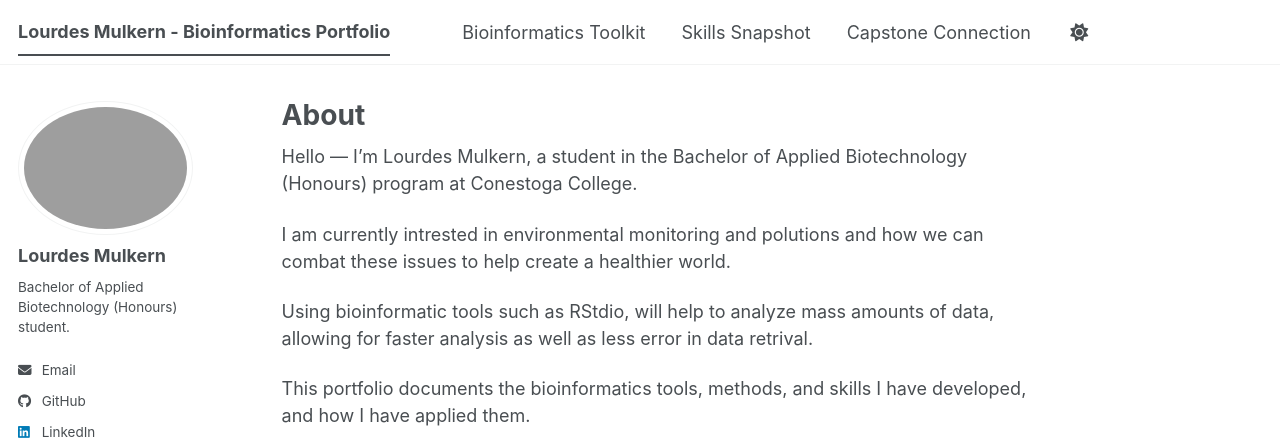
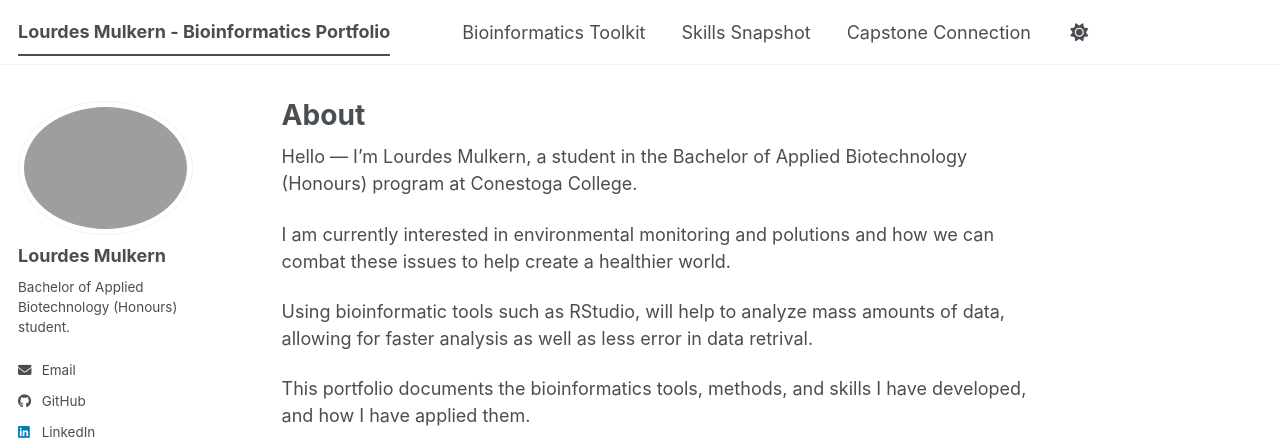
Before and after one commit to Lourdes-Mulkern/biot74000-portfolio, a Jekyll site: the page built from _pages/about.md, in a window 1280 px wide. Shown: the top 440 px of the page. Built offline with Jekyll 4.4.1, drawn with Linux system fonts in a browser that asks for light colours; a script bundle is joined from its source files by our own code; library files that are not in the unit come from our copies.

Commit message:
Update about.md

```diff
--- a/_pages/about.md
+++ b/_pages/about.md
@@ -32,9 +32,9 @@ redirect_from:
 Hello — I'm Lourdes Mulkern, a student in the Bachelor of Applied Biotechnology
 (Honours) program at Conestoga College.
 
-I am currently intrested in environmental monitoring and polutions and how we can combat these issues to help create a healthier world.
+I am currently interested in environmental monitoring and polutions and how we can combat these issues to help create a healthier world.
 
-Using bioinformatic tools such as RStdio, will help to analyze mass amounts of data, allowing for faster analysis as well as less error in data retrival.
+Using bioinformatic tools such as RStudio, will help to analyze mass amounts of data, allowing for faster analysis as well as less error in data retrival.
 
 This portfolio documents the bioinformatics tools, methods, and skills I have
 developed, and how I have applied them.
```
